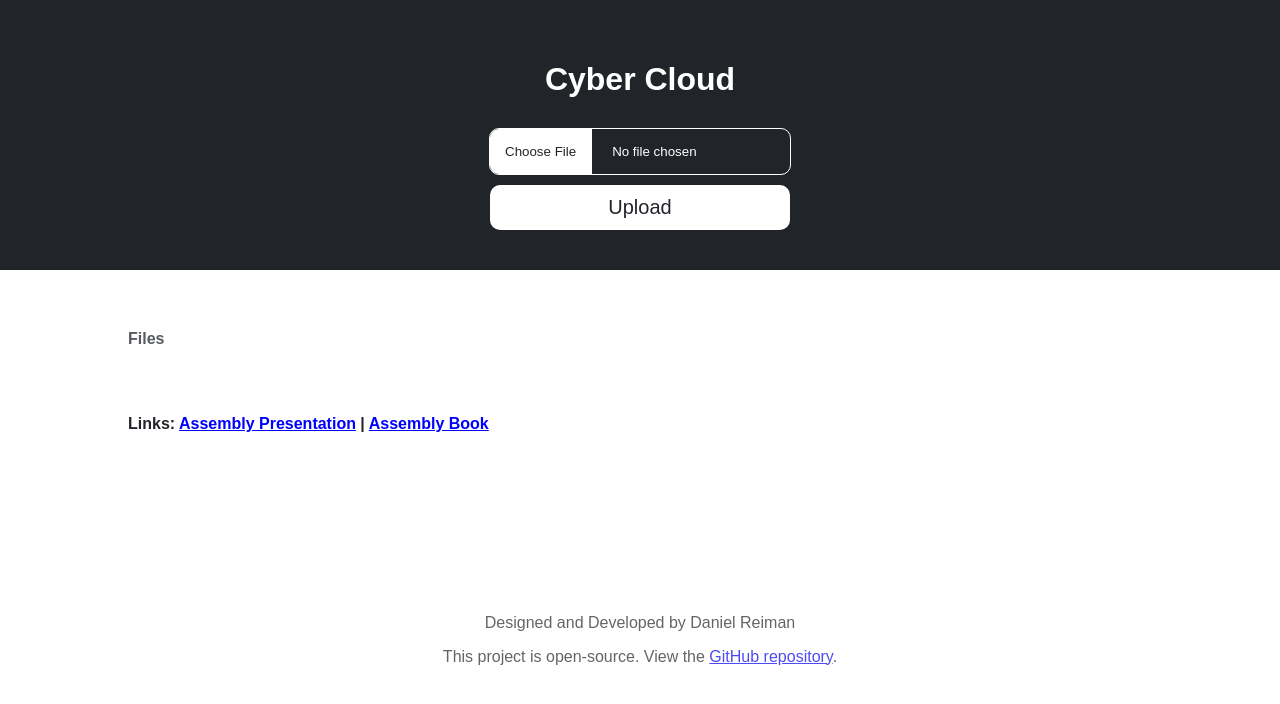
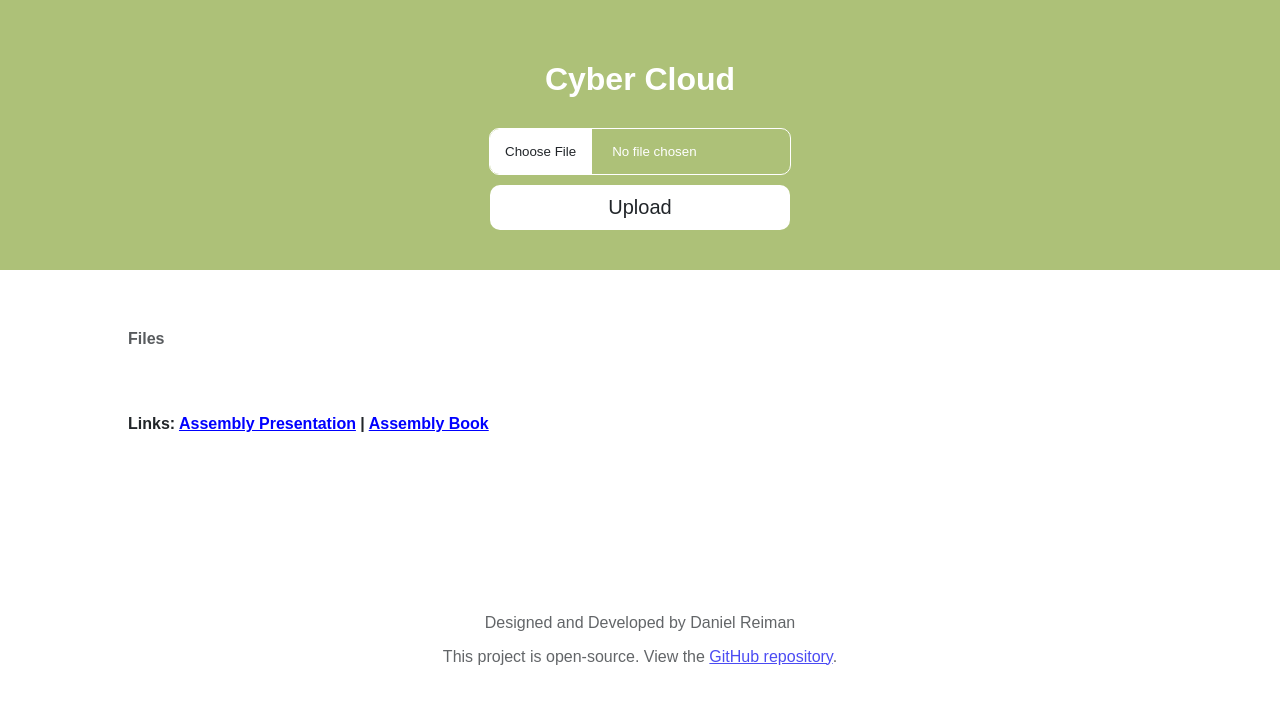
Before and after one commit to arielreiman/CyberCloud, a plain HTML site: page index.html in a window 1280 px wide. Shown: the top 704 px of the page. Drawn offline with Linux system fonts and the light colour scheme; no server answers; a script that the page names is missing.

Commit message:
Update style.css

```diff
--- a/style.css
+++ b/style.css
@@ -9,7 +9,7 @@ body {
 
 .uploadSection {
   width: 100%;
-  background-color: #212529;
+  background-color: #adc178;
   padding: 40px;
 }
 
```
